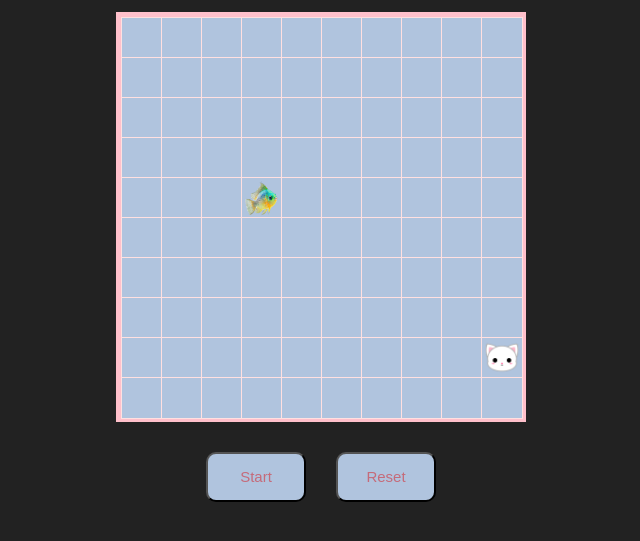
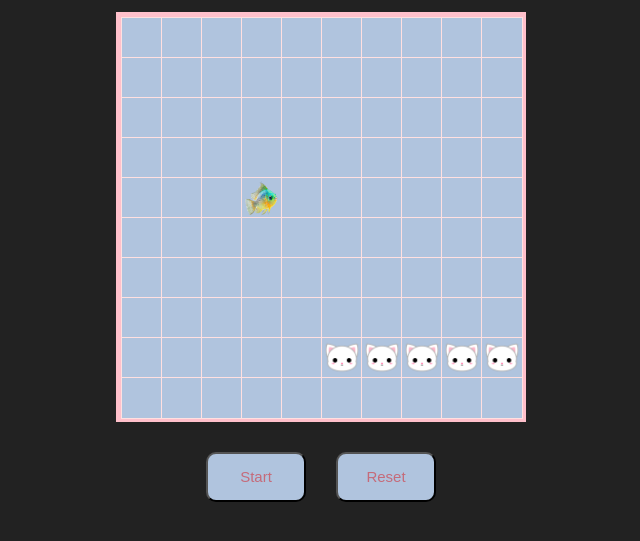
Before and after one commit to tsztin0217/snake-game, a plain HTML site: page index.html in a window 1280 px wide. Both pictures are taken after a click on the button "Start". Shown: the part 221-762 px from the top of the page, without its empty margins (319-959 px from the left). Drawn offline with Linux system fonts and the light colour scheme.

Commit message:
modified addSnake to avoid hard coding only the snake head not adding rest of body, has bugs

```diff
--- a/index.html
+++ b/index.html
@@ -16,7 +16,7 @@
     </header>
     <main>
         <div id="gameboard">
-            <img id="snakeHead" src="Pngtree_cat_head.png" alt="cartoon cat head">
+            <img id="snakeHead" class="snake-head snake-body" src="Pngtree_cat_head.png" alt="cartoon cat head">
             <img id="food" src="fish.png" alt = "cartoon fish">
         </div>
         <div class="button-container">
--- a/js/app.js
+++ b/js/app.js
@@ -119,10 +119,21 @@ function startGame() {
 }
 
 function addSnake() {
-    const sqrs = document.querySelectorAll(".sqr")
-    const { x, y } = gameState.snakePosition[0];
-    const idx = x + y * boardSize;
-    sqrs[idx].appendChild(snakeHead);
+    const sqrs = document.querySelectorAll(".sqr");
+    sqrs.forEach(sqr => sqr.innerHTML = "");
+    // const { x, y } = gameState.snakePosition[0];
+    // const idx = x + y * boardSize;
+    // sqrs[idx].appendChild(snakeHead);
+    for (let i = 0; i < gameState.snakePosition.length; i++) {
+        const snakePart = gameState.snakePosition[i]; // access each snake segment
+        const idx = snakePart.x + snakePart.y * boardSize;
+        if (sqrs[idx]) {
+            const snakePart = snakeHead.cloneNode(true);
+            sqrs[idx].appendChild(snakePart);
+        }
+    addFood();
+    }
+
 }
 
 function addFood() {
@@ -147,9 +158,6 @@ function removeFood() {
             x: Math.floor(Math.random() * boardSize),
             y: Math.floor(Math.random() * boardSize)
         };
-
-        // add new food
-        addFood();
     }
 }
 
@@ -196,9 +204,14 @@ function updateGame() {
     // sqrs.forEach(sqr => sqr.innerHTML = "");
 
 
+    // make food respawn when eaten
+    if (newHead.x === gameState.foodPosition[0].x && newHead.y === gameState.foodPosition[0].y) {
+        removeFood();
+        addFood();
+    }
 
-    removeFood();
-    addFood();
+
+    // render snake
     addSnake();
 
 
```
